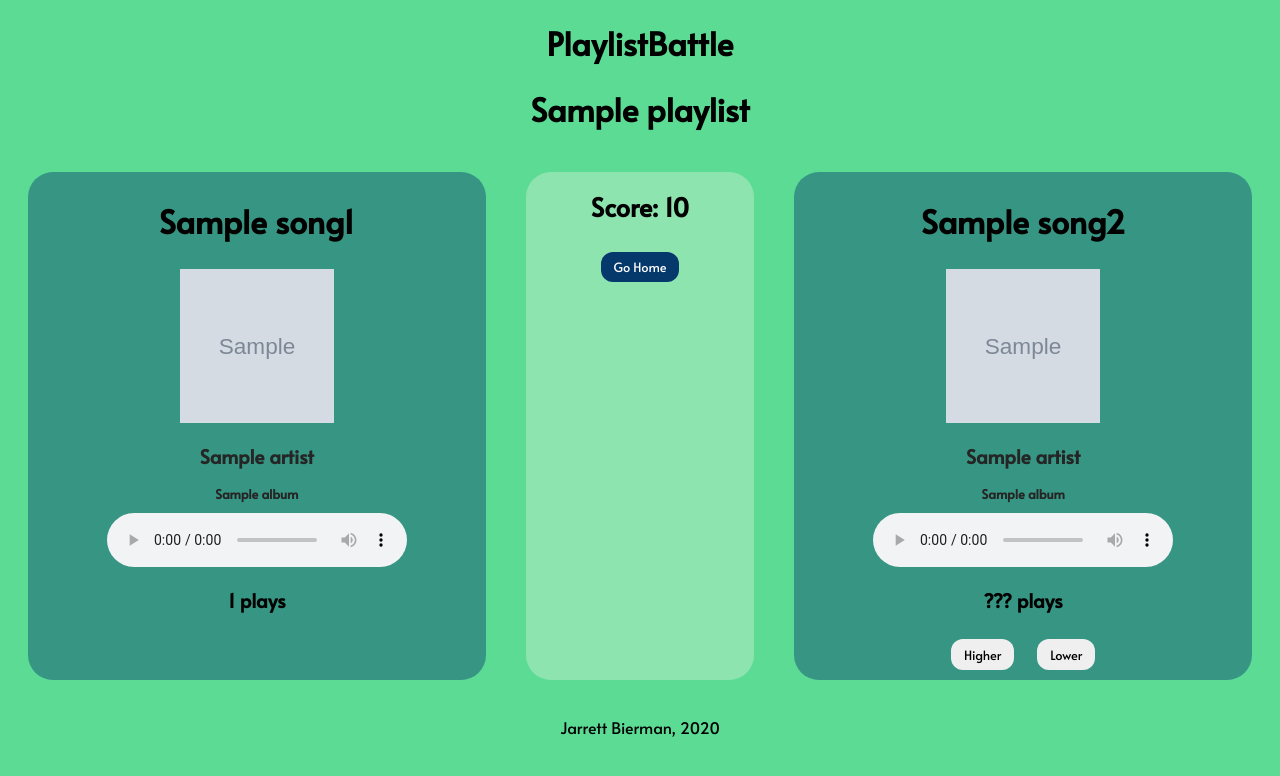
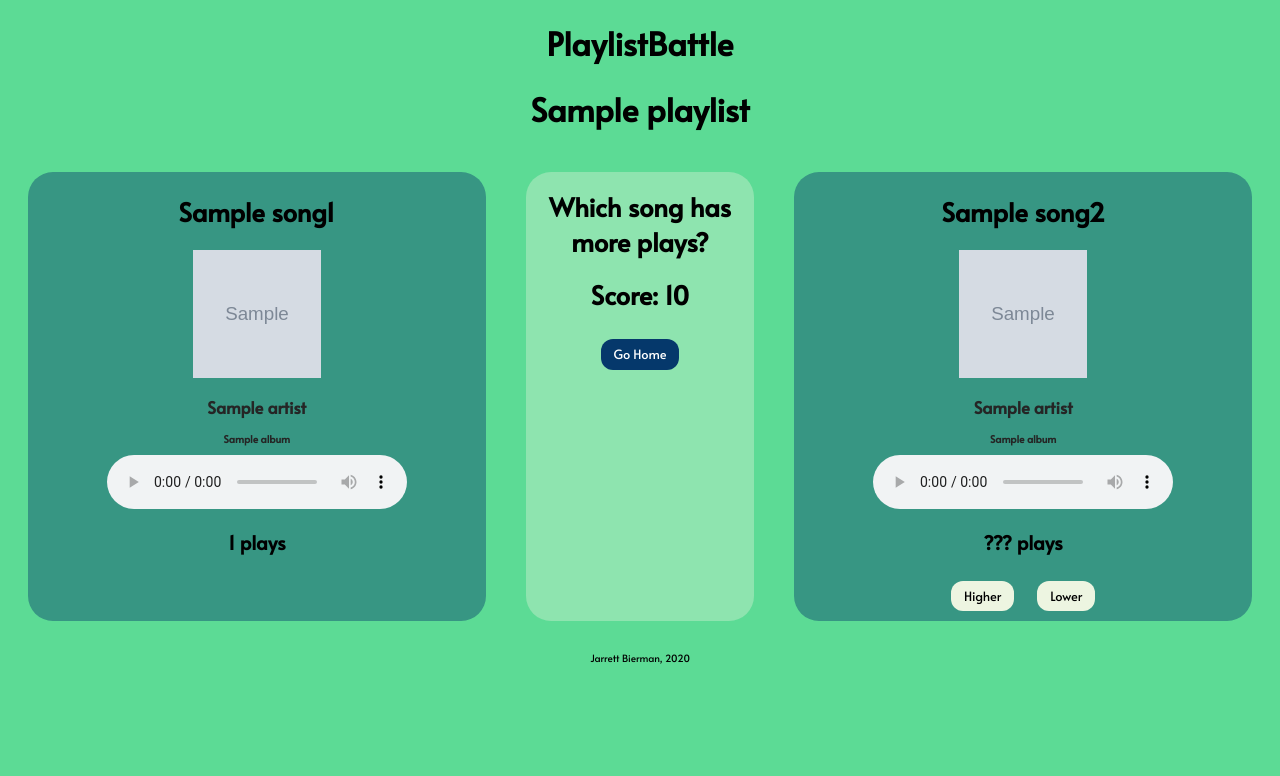
Before and after one commit to JarrettBierman/PlaylistBattle, a Flask app: template templates/game.html in a window 1280 px wide. Shown: the top 776 px of the page. Run offline with Flask 2, Linux system fonts and the light colour scheme; the template is opened without the code that fills it: most values are stand-ins (such as "Sample title", 1, 10 or a date in 2020); grey boxes marked "Sample" are stand-in pictures.

Commit message:
changed some css elements

```diff
--- a/app.py
+++ b/app.py
@@ -12,6 +12,8 @@ from flask_session import Session
 import os
 import pandas as pd
 from youtube_api import YouTubeDataAPI
+
+debug = False
 
 class Song:
     def __init__(self, name, artist, album, play_count, sound_clip, image):
@@ -93,9 +95,12 @@ def authorize_youtube():
 
 client_id = '379b15e111a14089ae41a384d0db80a2'
 client_secret = 'f487fb0030f640eabf35f5ceefffe427'
-redirect_uri = 'https://playlistbattle.herokuapp.com'
-# redirect_uri = 'http://localhost:5000'
 scope = "user-library-read playlist-read-private playlist-read-collaborative"
+
+if debug:
+    redirect_uri = 'http://localhost:5000'
+else:
+    redirect_uri = 'https://playlistbattle.herokuapp.com'
 
 #CREATE SERVER
 app = Flask(__name__)
--- a/static/style.css
+++ b/static/style.css
@@ -40,19 +40,30 @@ body{
     border: none;
     text-align: center;
     transition-duration: 0.4s;
-    font-family: 'Alata', sans-serif;
+	font-family: 'Alata', sans-serif;
+	background-color: #EDF5E1;
 
 }
 
 .button:hover {
-    box-shadow: 0 12px 16px 0 rgba(0,0,0,0.24), 0 17px 50px 0 rgba(0,0,0,0.19)
+	box-shadow: 0 12px 16px 0 rgba(0,0,0,0.24), 0 17px 50px 0 rgba(0,0,0,0.19);
+	background-color: #8EE4AF;
 }
 
-#higher:hover {
+#goButton:hover {
+	background-color: #05386B;
+	color: #EDF5E1;
+}
+#signOutButton:hover {
+	background-color: #05386B;
+	color: #EDF5E1;
+}
+
+#higher:active {
     background-color: green;
 }
 
-#lower:hover {
+#lower:active {
     background-color: red;
 }
 
@@ -71,24 +82,29 @@ body{
 
 /* div text */
 .name {
-    font-size: 2.5vw;
+    font-size: 2vw;
     color: black;
 }
 
 .artist {
-    font-size: 1.5vw;
+    font-size: 1.3vw;
     color: rgb(37, 37, 37);
 }
 
 .album {
-    font-size: 1vw;
+    font-size: 0.8vw;
     color: rgb(37, 37, 37);
 }
 
 .song_image{
-	width: 12vw;
-	height: 12vw;
+	width: 10vw;
+	height: 10vw;
 }
+
+.playText {
+	font-size: 1.5vw;
+}
+
 /* selector form */
 
 .select-css {
@@ -157,3 +173,7 @@ body{
 	bottom: 0;
 	width: 100%;
 }
+
+.bottomBar p {
+	font-size: 10px;
+}
--- a/templates/game.html
+++ b/templates/game.html
@@ -17,9 +17,10 @@
         <audio controls>
             <source src="{{song1.sound_clip}}">
             </audio>
-            <h2 id="plays1">{{song1.play_count}} plays</h2>
+            <h2 class="playText" id="plays1">{{song1.play_count}} plays</h2>
         </div>
         <div id="scoreblock">
+            <h1>Which song has more plays?</h1>
             <h1 id="score">Score: {{score}}</h1>
             <form action="/choose/{{access_token}}">
                 <button class="button" id="homeButton" >Go Home</button>
@@ -41,7 +42,7 @@
             <audio controls>
                 <source src="{{song2.sound_clip}}">
         </audio>
-        <h2 id="plays2">??? plays</h2>
+        <h2 class="playText" id="plays2">??? plays</h2>
         <button class="button" id="higher">Higher</button>
         <button class="button" id="lower">Lower</button>
     </div>
--- a/templates/index.html
+++ b/templates/index.html
@@ -7,5 +7,5 @@
 <!--  -->
 {% block body %}
 <h1>PlaylistBattle</h1>
-<h2><a href="{{auth_url}}">Sign in</a></h2>
+<h2><a href="{{auth_url}}">Sign into Spotify</a></h2>
 {% endblock %}
```
Also changed, not shown: templates/choose.html (+4 -3 lines), 5 other files.
